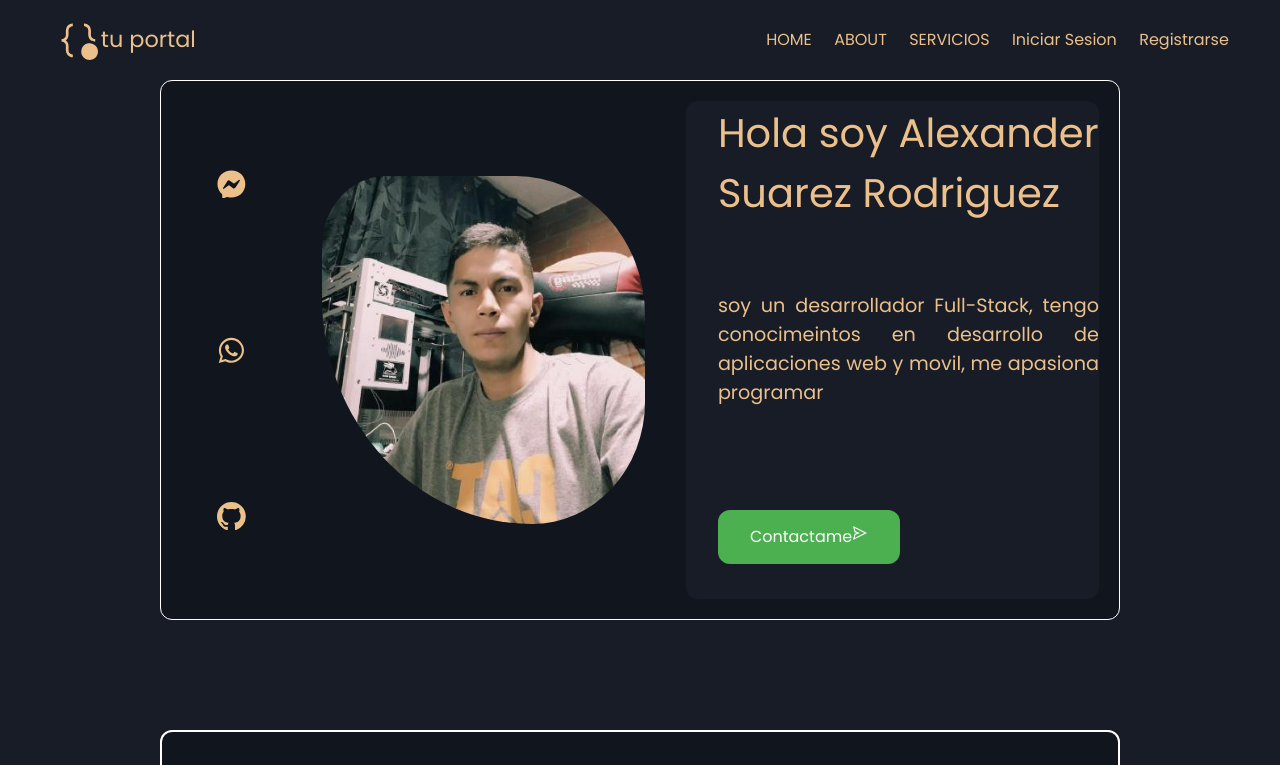
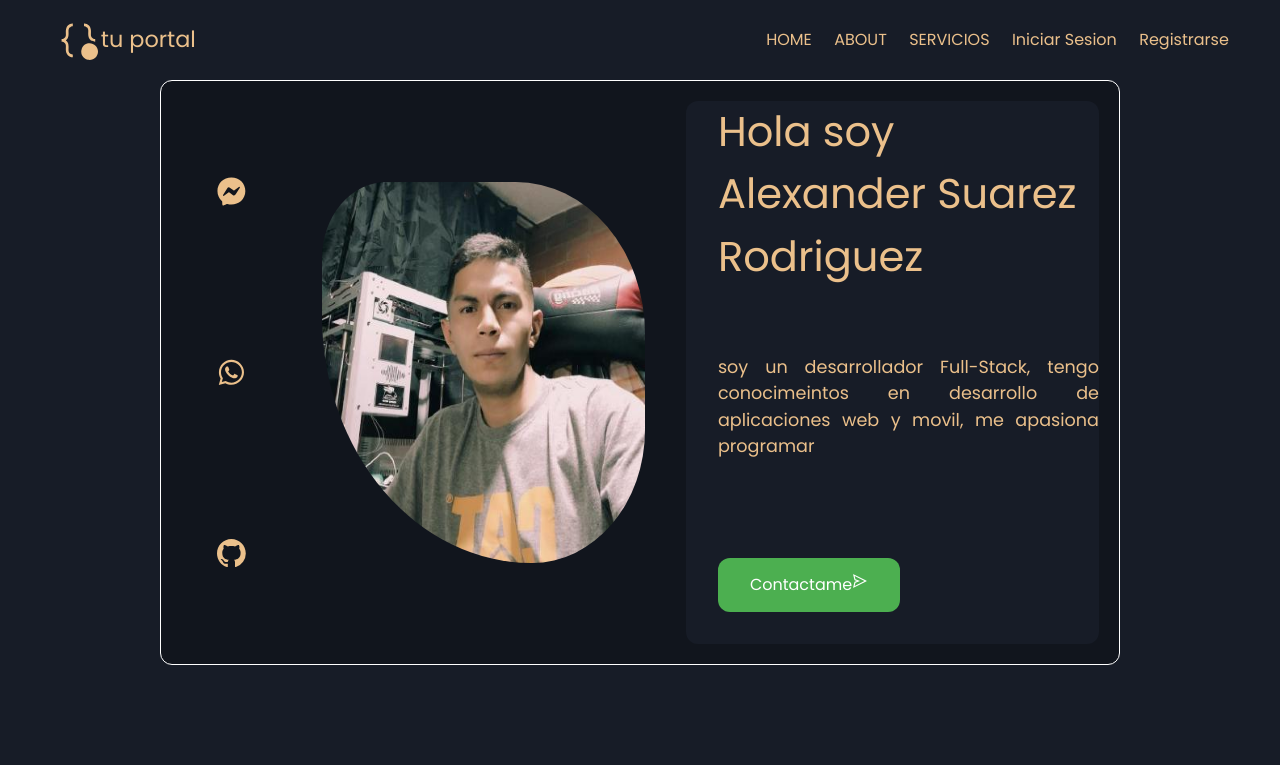
Before and after one commit to AlexSuarezRodriguez/you_portal, a React (Create React App) app: page / in a window 1280 px wide. Shown: the top 765 px of the page. Built offline with nearby package versions, Linux system fonts and the light colour scheme; no server answers; a web font is replaced by a local one.

Commit message:
change work in components formation for add Form

```diff
--- a/src/components/Presentation/Presentation.elements.jsx
+++ b/src/components/Presentation/Presentation.elements.jsx
@@ -2,7 +2,7 @@ import styled from 'styled-components';
 
 export const HomeContainer = styled.section`
   width: 100%;
-  height: 600px;
+  height: 650px;
   background-color: #171c27;
 `;
 export const HomeWrapper = styled.div`
--- a/src/components/Presentation/index.jsx
+++ b/src/components/Presentation/index.jsx
@@ -32,12 +32,12 @@ function Presentation({ name, description, facebook, numberContact, github, imag
           <ImageInformation src={image} alt="" />
         </ImageWrapper>
         <InformationWrapper>
-          <p style={{ fontSize: '2.5rem' }}>
+          <p style={{ fontSize: '2.6rem' }}>
             Hola soy
             {' '}
             {name}
           </p>
-          <div style={{ fontSize: '1.2rem', textAlign: 'justify' }}>
+          <div style={{ fontSize: '1.1rem', textAlign: 'justify' }}>
             <p>{description}</p>
           </div>
           <div style={{ display: 'flex', alignItems: 'center' }}>
--- a/src/components/steps/FormationAcademic.jsx
+++ b/src/components/steps/FormationAcademic.jsx
@@ -92,7 +92,7 @@ export default function Account() {
           onClick={() => setFormulario(formulario + 1)}
           className="bg-blue-500 hover:bg-blue-700 text-white text-sm font-bold py-2 px-4 rounded focus:outline focus:shadow-outline"
         >
-          Añadir Educacion
+          Añadir institucion
         </button>
         {/* <button
           type="button"
--- a/src/components/steps/Jobs.jsx
+++ b/src/components/steps/Jobs.jsx
@@ -95,7 +95,7 @@ export default function Account() {
           onClick={() => setFormulario(formulario + 1)}
           className="bg-blue-500 hover:bg-blue-700 text-white text-sm font-bold py-2 px-4 rounded focus:outline focus:shadow-outline"
         >
-          Añadir Trabajo
+          Añadir experiencia labaral
         </button>
         {/* <button
           type="button"
```
